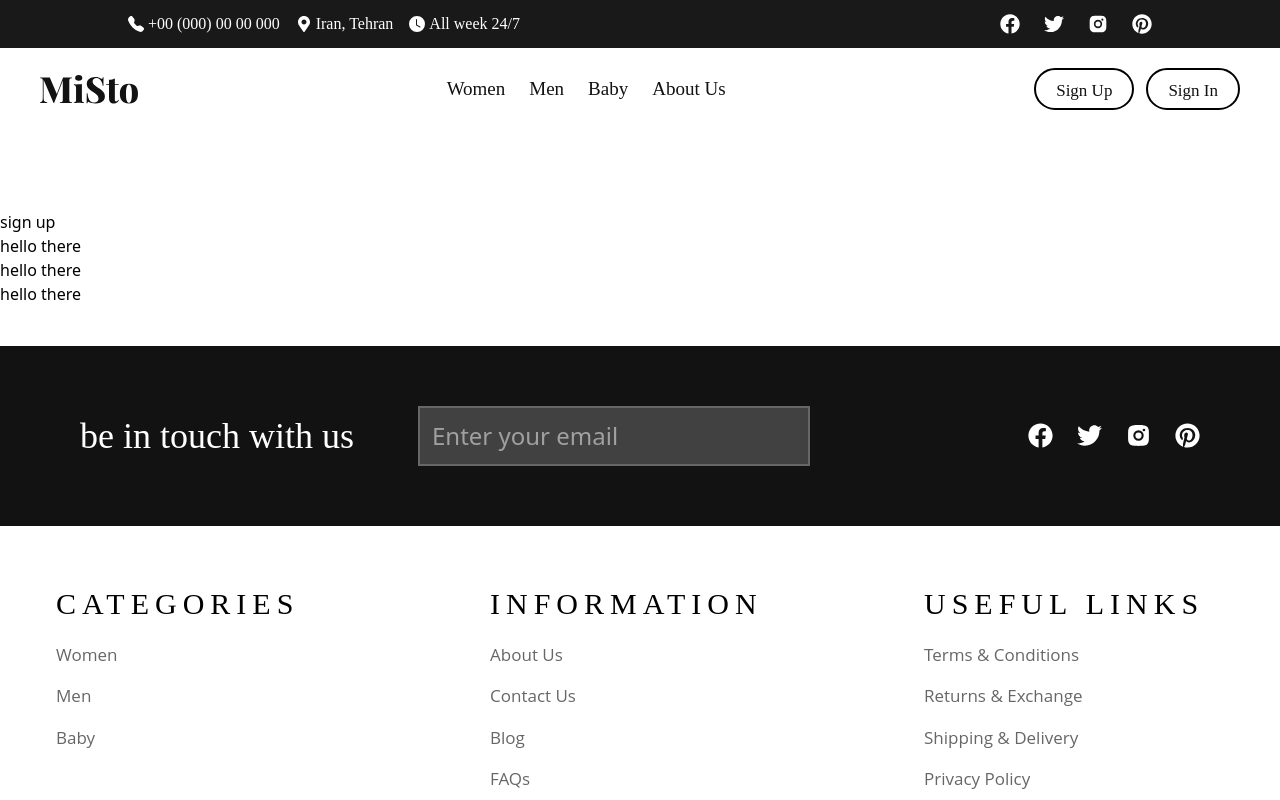
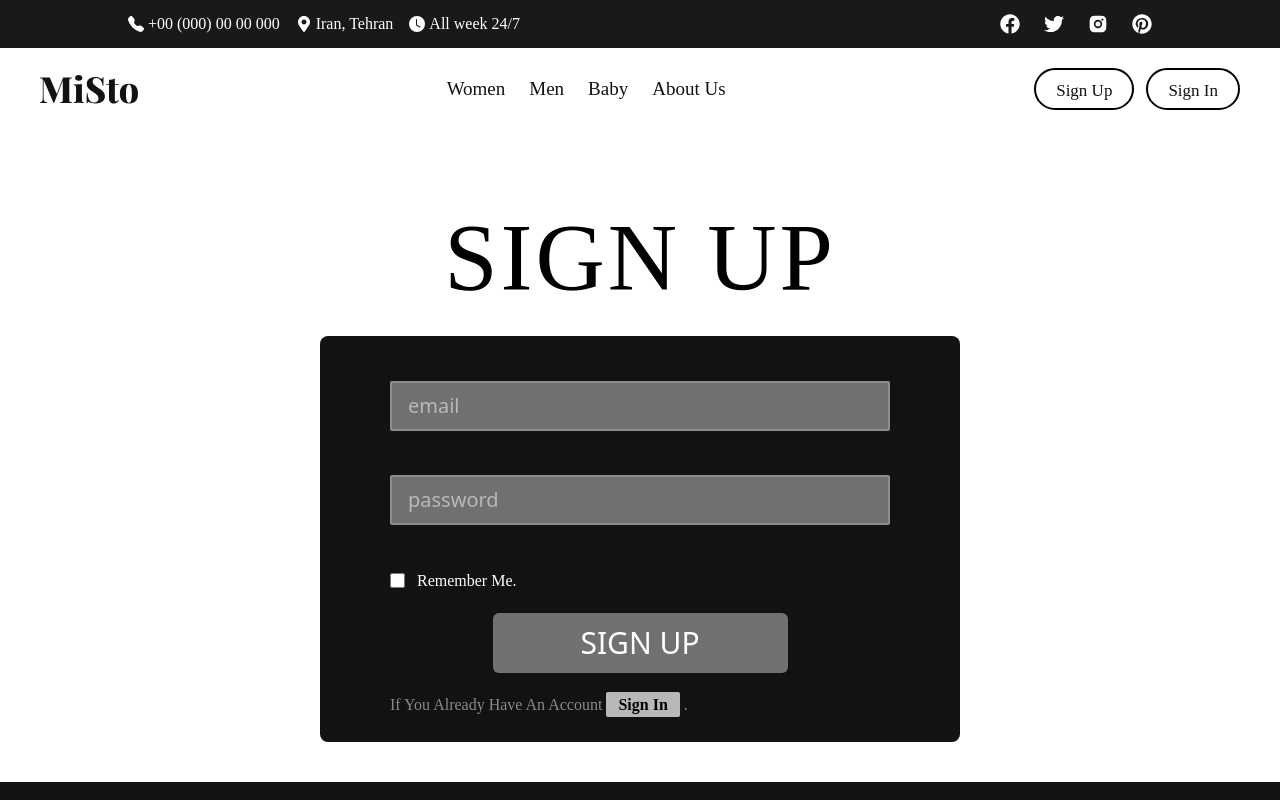
Before and after one commit to omidfarhangnia/Sm-React-Online-Shop, a React (Create React App) app: page /SignUpPage in a window 1280 px wide. Shown: the top 800 px of the page. Built offline with nearby package versions, Linux system fonts and the light colour scheme; no server answers; the database is empty.

Commit message:
adding pages

```diff
--- /dev/null
+++ b/src/pages/AccountPage.jsx
@@ -0,0 +1,11 @@
+import React from "react";
+
+const AccountPage = () => {
+  return (
+    <>
+      <p>account</p>
+    </>
+  );
+};
+
+export default AccountPage;
--- /dev/null
+++ b/src/pages/ShoppingCartPage.jsx
@@ -0,0 +1,11 @@
+import React from "react";
+
+const ShoppingCartPage = () => {
+  return (
+    <>
+      <p className="bg-green-500">helloo tere</p>
+    </>
+  );
+};
+
+export default ShoppingCartPage;
--- a/src/pages/SignInPage.jsx
+++ b/src/pages/SignInPage.jsx
@@ -1,26 +1,43 @@
-import React from "react";
+import React, { useState } from "react";
 import { Link } from "react-router-dom";
+import { GiveData } from "../context/AuthContext";
 
 const SignInPage = () => {
+  const { LogIn } = GiveData();
+  const [email, setEmail] = useState("");
+  const [password, setPassword] = useState("");
+  const [status, setSTatus] = useState("");
+
+  function handleSubmit(e) {
+    if(email === "" && password === "") {
+      setSTatus("emptyInput");
+    }else{
+      setSTatus("");
+      LogIn(email, password)
+    }
+  }
+
   return (
     <>
       <h1 className="text-5xl select-none md:text-6xl lg:text-8xl text-center mb-[30px] uppercase font-bebasNeue tracking-[3px]">sign in</h1>
       <form
         onSubmit={(e) => {
+          handleSubmit(e)
           e.preventDefault();
         }}
-        className="max-w-[700px] w-[50%] min-w-[400px] p-[25px] bg-[#121212] rounded-lg mx-auto flex-col"
+        className="max-w-[700px] w-[50%] min-w-[400px] p-[25px] bg-[#121212] rounded-lg mx-auto flex flex-col items-center"
       >
-        <input placeholder="email" type="email" className="w-full placeholder:text-white/50 focus-within:outline-none border-solid border-white/20 border-2 focus-within:border-white max-w-[500px] px-4 py-2 my-5 bg-white/40 text-white rounded-sm text-[20px]"/>
-        <input placeholder="password" type="password" className="w-full placeholder:text-white/50 focus-within:outline-none border-solid border-white/20 border-2 focus-within:border-white max-w-[500px] px-4 py-2 my-5 bg-white/40 text-white rounded-sm text-[20px]"/>
-        <div>
-          <input type="checkbox" id="rememberMyAuth" />
-          <label htmlFor="rememberMyAuth">remember me</label>
+        <input placeholder="email" value={email} onChange={(e) => {setEmail(e.target.value)}} type="email" className="w-full placeholder:text-white/50 focus-within:outline-none border-solid border-white/20 border-2 focus-within:border-white max-w-[500px] px-4 py-2 mt-5 bg-white/40 text-white rounded-sm text-[20px]"/>
+        {status === "emptyInput" && <p className="w-full max-w-[500px] text-red-600 capitalize">please write your email.</p>}
+        <input placeholder="password" value={password} onChange={(e) => {setPassword(e.target.value)}} type="password" className="w-full placeholder:text-white/50 focus-within:outline-none border-solid border-white/20 border-2 focus-within:border-white max-w-[500px] px-4 py-2 mt-5 bg-white/40 text-white rounded-sm text-[20px]"/>
+        {status === "emptyInput" && <p className="w-full max-w-[500px] text-red-600 capitalize">please write your password.</p>}
+        <div className="text-white flex items-center mt-5 gap-3 w-full max-w-[500px] select-none">
+          <input type="checkbox" id="rememberMyAuth" className="w-[15px] h-[15px]"/>
+          <label htmlFor="rememberMyAuth" className="cursor-pointer capitalize font-spartan">remember me.</label>
         </div>
-        <input type="submit" value={"sign in"} />
-        <p>
-          if you are new user please <Link to={"/SignUpPage"}>sign up</Link>
-          first
+        <input type="submit" value={"sign in"} className="w-[50%] max-w-[300px] my-5 text-3xl text-white bg-white/40 py-3 uppercase rounded-md"/>
+        <p className="text-white/50 w-full max-w-[500px] capitalize font-spartan">
+          if you are new user please <Link to={"/SignUpPage"} className="bg-white/70 px-3 py-1 rounded-sm text-black font-bold">sign up</Link> first.
         </p>
       </form>
     </>
--- a/src/pages/SignUpPage.jsx
+++ b/src/pages/SignUpPage.jsx
@@ -1,14 +1,112 @@
-import React from "react";
+import React, { useState } from "react";
+import { Link } from "react-router-dom";
+import { GiveData } from "../context/AuthContext";
 
 const SignUpPage = () => {
-    return(
-        <>
-            <span>sign up</span>
-            <h1>hello there</h1>
-            <h1>hello there</h1>
-            <h1>hello there</h1>
-        </>
-    );
-}
+  const { SignUp } = GiveData();
+  const [email, setEmail] = useState("");
+  const [password, setPassword] = useState("");
+  const [status, setStatus] = useState("");
+
+  function handleSubmit(e) {
+    if (email === "" || password === "") {
+      setStatus("emptyInput");
+    } else if (password.length < 8) {
+      setStatus("shortPassword");
+    } else {
+      setStatus("");
+      SignUp(email, password);
+    }
+  }
+
+  return (
+    <>
+      <h1 className="text-5xl select-none md:text-6xl lg:text-8xl text-center mb-[30px] uppercase font-bebasNeue tracking-[3px]">
+        sign up
+      </h1>
+      <form
+        onSubmit={(e) => {
+          handleSubmit(e);
+          e.preventDefault();
+        }}
+        className="max-w-[700px] w-[50%] min-w-[400px] p-[25px] bg-[#121212] rounded-lg mx-auto flex flex-col items-center"
+      >
+        <input
+          placeholder="email"
+          value={email}
+          onChange={(e) => {
+            setStatus("");
+            setEmail(e.target.value);
+          }}
+          type="email"
+          className="w-full placeholder:text-white/50 focus-within:outline-none border-solid border-white/20 border-2 focus-within:border-white max-w-[500px] px-4 py-2 mt-5 bg-white/40 text-white rounded-sm text-[20px]"
+        />
+        {status === "emptyInput" && (
+          <p className="w-full max-w-[500px] text-red-600 capitalize">
+            please write your email.
+          </p>
+        )}
+        {(status === "" || status === "shortPassword") && (
+          <p className="w-full max-w-[500px] select-none opacity-0">
+            text for fill size
+          </p>
+        )}
+        <input
+          placeholder="password"
+          value={password}
+          onChange={(e) => {
+            setStatus("");
+            setPassword(e.target.value);
+          }}
+          type="password"
+          className="w-full placeholder:text-white/50 focus-within:outline-none border-solid border-white/20 border-2 focus-within:border-white max-w-[500px] px-4 py-2 mt-5 bg-white/40 text-white rounded-sm text-[20px]"
+        />
+        {status === "emptyInput" && (
+          <p className="w-full max-w-[500px] text-red-600 capitalize">
+            please write your password.
+          </p>
+        )}
+        {status === "shortPassword" && (
+          <p className="w-full max-w-[500px] text-red-600 capitalize">
+            at least 8 characters long
+          </p>
+        )}
+        {status === "" && (
+          <p className="w-full max-w-[500px] select-none opacity-0">
+            text for fill size
+          </p>
+        )}
+        <div className="text-white flex items-center mt-5 gap-3 w-full max-w-[500px] select-none">
+          <input
+            type="checkbox"
+            id="rememberMyAuth"
+            className="w-[15px] h-[15px]"
+          />
+          <label
+            htmlFor="rememberMyAuth"
+            className="cursor-pointer capitalize font-spartan"
+          >
+            remember me.
+          </label>
+        </div>
+        <input
+          type="submit"
+          value={"sign up"}
+          className="w-[50%] max-w-[300px] my-5 text-3xl text-white bg-white/40 py-3 uppercase rounded-md"
+        />
+        <p className="text-white/50 w-full max-w-[500px] capitalize font-spartan">
+          if you already have an account{" "}
+          <Link
+            to={"/SignUpPage"}
+            className="bg-white/70 px-3 py-1 rounded-sm text-black font-bold"
+          >
+            sign in
+          </Link>{" "}
+          .
+        </p>
+      </form>
+    </>
+  );
+};
 
 export default SignUpPage;
```
